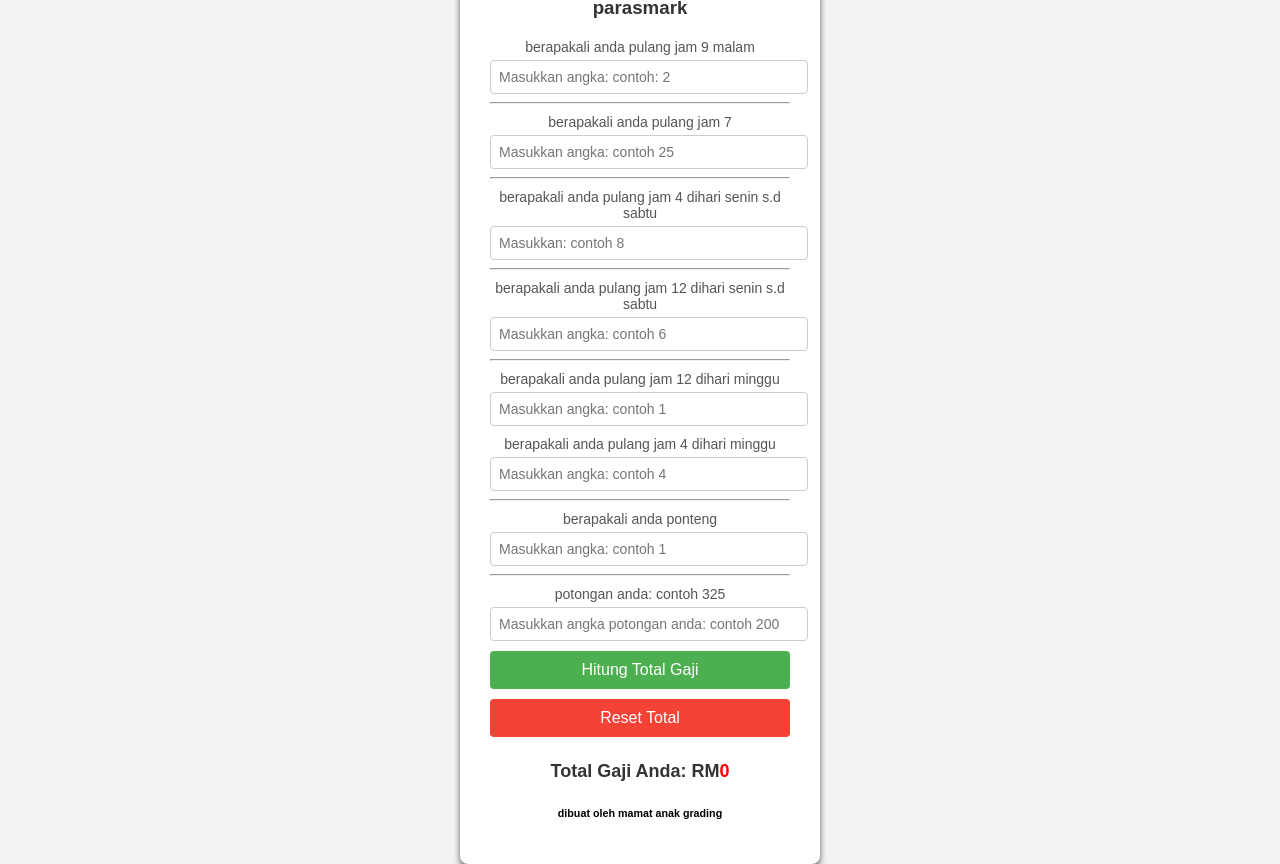
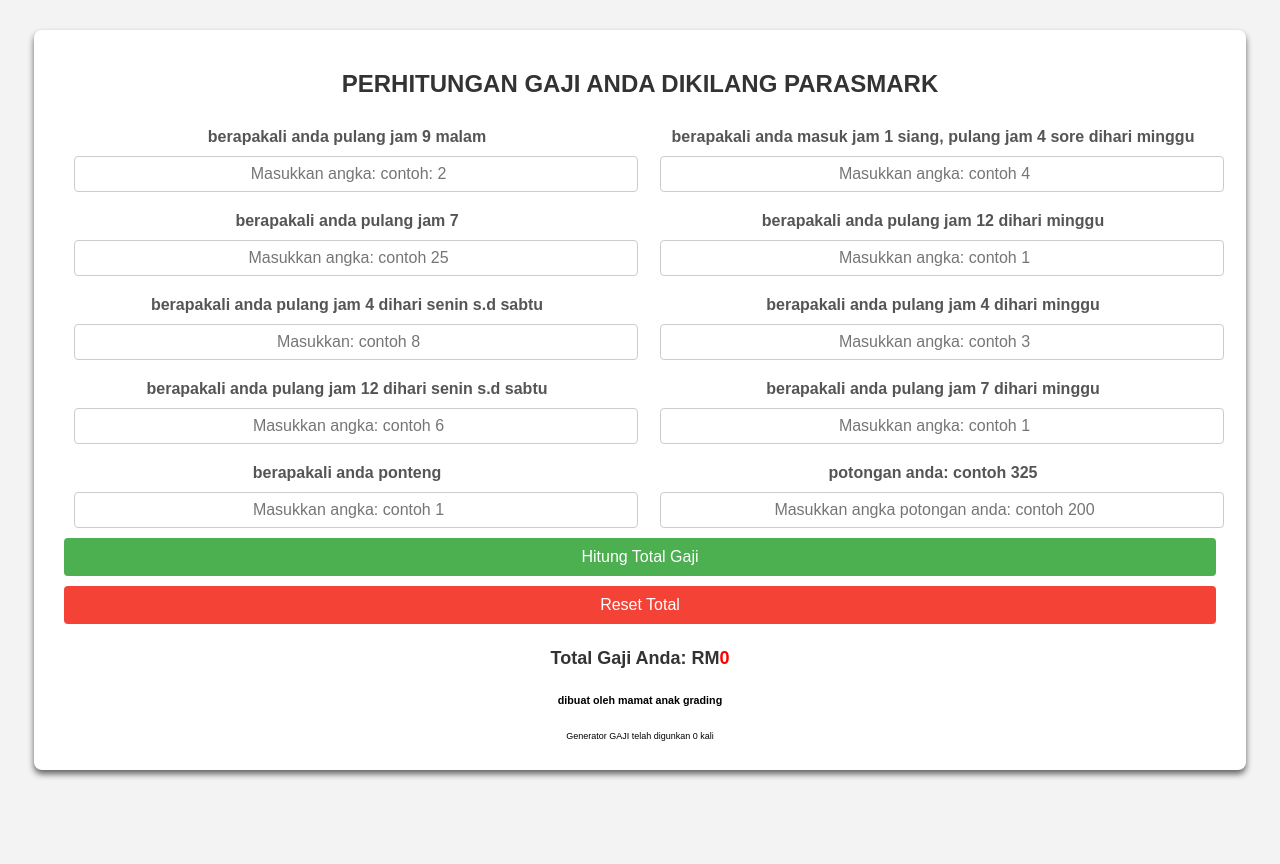
Before and after one commit to gapesta/gaji.github.io, a plain HTML site: page index.html in a window 1280 px wide. After the commit the page ends 800 px from the top, so only its background shows below. Drawn offline with Linux system fonts and the light colour scheme.

Commit message:
MERUBAH HALAMAN AGAR TAMPIL LEBIH LEBAR

```diff
--- a/index.html
+++ b/index.html
@@ -1,53 +1,69 @@
 <!DOCTYPE html>
-<html lang="en">
+<html lang="id">
 <head>
     <meta charset="UTF-8">
     <meta name="viewport" content="width=device-width, initial-scale=1.0">
-    <title>Kalkulator gaji kariawan parasmark</title>
+    <title>GENERATOR GAJI KARIAWAN PARASMARK</title>
     <link rel="stylesheet" href="styles.css">
 </head>
 <body>
     <div class="container">
-        <h3>perhitungan gaji anda dikilang parasmark</h3>
+        <h2>PERHITUNGAN GAJI ANDA DIKILANG PARASMARK</h2>
         <form id="calculator-form">
+            <div class="input-grid">
+                <div class="input-column">
+                    <div class="input-block">
                         <label for="num5">berapakali anda pulang jam 9 malam</label>
             <input type="number" id="num5" placeholder="Masukkan angka: contoh: 2">
-            <hr>
-
+                    </div>
+                    <div class="input-block">
                         <label for="num1">berapakali anda pulang jam 7</label>
             <input type="number" id="num1" placeholder="Masukkan angka: contoh 25">
-            <hr>
-
+                    </div>
+                    <div class="input-block">
                         <label for="num2">berapakali anda pulang jam 4 dihari senin s.d sabtu</label>
             <input type="number" id="num2" placeholder="Masukkan: contoh 8">
-            <hr>
-
+                    </div>
+                    <div class="input-block">
                         <label for="num4">berapakali anda pulang jam 12 dihari senin s.d sabtu</label>
             <input type="number" id="num4" placeholder="Masukkan angka: contoh 6">
-            <hr>
-
+                    </div>
+                    <div class="input-block">
+                        <label for="num7">berapakali anda ponteng</label>
+            <input type="number" id="num7" placeholder="Masukkan angka: contoh 1">
+                    </div>
+                </div>
+                <div class="input-column">
+                    <div class="input-block">
+                        <label for="num9">berapakali anda masuk jam 1 siang, pulang jam 4 sore dihari minggu</label>
+            <input type="number" id="num9" placeholder="Masukkan angka: contoh 4">
+                    </div>
+                    <div class="input-block">
                         <label for="num8">berapakali anda pulang jam 12 dihari minggu</label>
             <input type="number" id="jam12mgu" placeholder="Masukkan angka: contoh 1">
-
+                    </div>
+                    <div class="input-block">
                         <label for="num3">berapakali anda pulang jam 4 dihari minggu</label>
-            <input type="number" id="num3" placeholder="Masukkan angka: contoh 4">
-            <hr>
-
-            <label for="num7">berapakali anda ponteng</label>
-            <input type="number" id="num7" placeholder="Masukkan angka: contoh 1">
-            <hr>
-
+            <input type="number" id="num3" placeholder="Masukkan angka: contoh 3">
+                    </div>
+                    <div class="input-block">
+                        <label for="num10">berapakali anda pulang jam 7 dihari minggu</label>
+            <input type="number" id="num10" placeholder="Masukkan angka: contoh 1">
+                    </div>
+                    <div class="input-block">
                         <label for="num6">potongan anda: contoh 325</label>
             <input type="number" id="num6" placeholder="Masukkan angka potongan anda: contoh 200">
-
+                    </div>
+                </div>
+            </div>
             <button type="button" id="calculate-btn">Hitung Total Gaji</button>
             <button type="button" id="reset-btn">Reset Total</button>
-
         </form>
         <div class="result">
             <h4>Total Gaji Anda: RM<span id="total">0</span></h4>
         </div>
         <h6>dibuat oleh mamat anak grading</h6>
+        <p id="hasil">Generator GAJI telah digunkan 0 kali</p>
     </div>
     <div id="overlay"></div>
     <div id="popup">
--- a/script.js
+++ b/script.js
@@ -6,6 +6,8 @@ const num4 = document.getElementById("num4");
 const num5 = document.getElementById("num5");
 const num6 = document.getElementById("num6");
 const num7 = document.getElementById("num7");
+const num9 = document.getElementById("num9");
+const num10 = document.getElementById("num10");
 const jam12mgu = document.getElementById("jam12mgu");
 const calculateBtn = document.getElementById("calculate-btn");
 const totalDisplay = document.getElementById("total");
@@ -19,6 +21,7 @@ const closePopupButton = document.getElementById("closePopup");
 
 // Tambahkan event listener ke tombol
 calculateBtn.addEventListener("click", () => {
+    hitungKlik()
     // Ambil nilai dari input dan ubah ke angka
     let val1 = Number(num1.value) || 0;
     let val2 = Number(num2.value) || 0;
@@ -26,6 +29,8 @@ calculateBtn.addEventListener("click", () => {
     let val4 = Number(num4.value) || 0;
     let val5 = Number(num5.value) || 0;
     let val6 = Number(num6.value) || 0;
+    let msk1plg4 = Number(num9.value) || 0;
+    let plg7mggu = Number(num10.value) || 0;
     let mgu12 = Number(jam12mgu.value) || 0;
     let ptg = Number(num7.value) || 0;
 
@@ -36,27 +41,29 @@ calculateBtn.addEventListener("click", () => {
     let setenghri = 21.88 * val4;
     let jam12hrmggu = 21.85 * mgu12
     let jam9 = 68.32 * val5;
-    let ponteng = 80 * ptg;
+    msk1plg4 *= 13.11;
+    plg7mggu *= 48.07;
+    ptg *= 80;
 
-    if (ponteng == 80){
+    if (ptg == 80){
             // Hitung total
-    const total = jam7 + jam7mgu + setenghri + hrbsa + jam12hrmggu + 300 + jam9 - ponteng - val6;
+    const total = jam7 + jam7mgu + setenghri + hrbsa + msk1plg4 + plg7mggu + jam12hrmggu + 300 + jam9 - ptg - val6;
     popup.style.display = "block";
     overlay.style.display = "block";
 
     // Tampilkan total ke dalam elemen di web
     totalDisplay.textContent = Number(total.toFixed(2));
     totalDisplayoh.textContent = Number(total.toFixed(2));
-    } else if(ponteng == 160) {
-        const total = jam7 + jam7mgu + jam12hrmggu + setenghri + hrbsa + 300 + jam9 - ponteng - val6;
+    } else if(ptg == 160) {
+        const total = jam7 + jam7mgu + setenghri + hrbsa + msk1plg4 + plg7mggu + jam12hrmggu + 300 + jam9 - ptg - val6;
         popup.style.display = "block";
         overlay.style.display = "block";
 
         // Tampilkan total ke dalam elemen di web
         totalDisplay.textContent = Number(total.toFixed(2));
         totalDisplayoh.textContent = Number(total.toFixed(2));
-    } else if(ponteng == 240) {
-        const total = jam7 + jam7mgu + jam12hrmggu + setenghri + hrbsa + 300 + jam9 - ponteng - val6;
+    } else if(ptg == 240) {
+        const total = jam7 + jam7mgu + setenghri + hrbsa + msk1plg4 + plg7mggu + jam12hrmggu + 300 + jam9 - ptg - val6;
         popup.style.display = "block";
         overlay.style.display = "block";
 
@@ -64,7 +71,7 @@ calculateBtn.addEventListener("click", () => {
         totalDisplay.textContent = Number(total.toFixed(2));
         totalDisplayoh.textContent = Number(total.toFixed(2));
     } else {
-        const total = jam7 + jam7mgu + setenghri + jam12hrmggu + hrbsa + 300 + jam9 - val6;
+        const total = jam7 + jam7mgu + setenghri + hrbsa + msk1plg4 + plg7mggu + jam12hrmggu + 300 + jam9 - val6;
         popup.style.display = "block";
         overlay.style.display = "block";
 
@@ -98,8 +105,20 @@ resetBtn.addEventListener("click", () => {
     num5.value = "";
     num6.value = "";
     num7.value = "";
+    num9.value = "";
+    num10.value = "";
     jam12mgu.value = "";
 
     // Atur ulang total ke 0
     totalDisplay.textContent = 0;
 });
+
+let jumlahKlik = 0;
+function hitungKlik() {
+    // Tambah jumlah klik
+    jumlahKlik++;
+
+    // Tampilkan jumlah klik di elemen HTML
+    const hasilElement = document.getElementById("hasil");
+    hasilElement.textContent = `Generator GAJI telah digunakan ${jumlahKlik} kali.`;
+}
--- a/styles.css
+++ b/styles.css
@@ -14,7 +14,7 @@ body {
     padding: 20px 30px;
     border-radius: 8px;
     box-shadow: 0 4px 6px rgba(0, 0, 0, 0.6);
-    width: 300px;
+    width: 90%;
     text-align: center;
 }
 
@@ -23,7 +23,7 @@ body {
     transform: translateY(-5px);
 }
 
-h3 {
+h2 {
     margin-bottom: 20px;
     color: #333;
 }
@@ -119,3 +119,35 @@ button#reset-btn:hover {
         background: rgba(0, 0, 0, 0.5);
         z-index: 999;
       }
+
+      p {font-size: xx-small;}
+
+      .input-grid {
+        display: flex;
+        flex-wrap: wrap;
+        gap: 20px;
+        justify-content: space-between;
+    }
+    .input-column {
+        display: flex;
+        flex-direction: column;
+        gap: 10px;
+        flex: 1 1 45%;
+    }
+    .input-block {
+        margin: 0 10px;
+    }
+    .input-block label {
+        font-size: 16px;
+        margin-bottom: 5px;
+        display: block;
+        font-weight: bold;
+    }
+    .input-block input {
+        width: 100%;
+        padding: 8px;
+        border: 1px solid #ccc;
+        border-radius: 4px;
+        font-size: 16px;
+        text-align: center;
+    }
```
Lines whose indentation alone changed are shown as unchanged.
